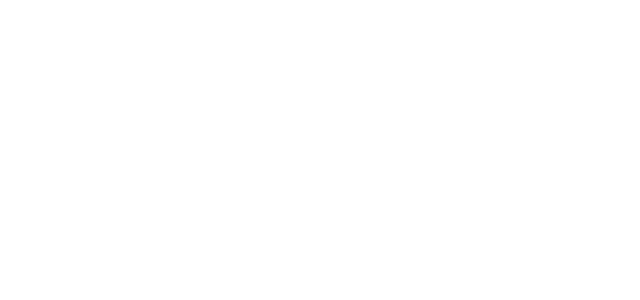
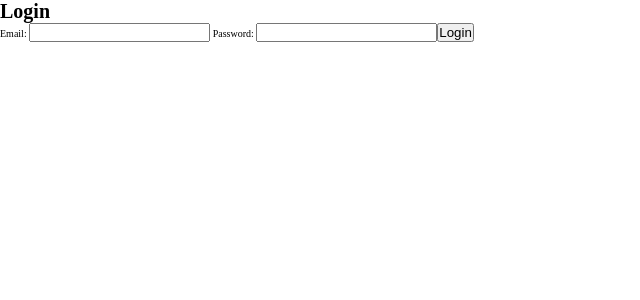
Before and after one commit to Welander1994/nordboRobotics, a Vue app: page /login in a window 1280 px wide. Before the commit this address had no page. Shown: the top 300 px of the page, without its empty margins (0-640 px from the left). Built offline with nearby package versions, Linux system fonts and the light colour scheme.

Commit message:
add login, create user and auth

```diff
--- a/package.json
+++ b/package.json
@@ -12,6 +12,7 @@
     "format": "prettier --write src/"
   },
   "dependencies": {
+    "firebase": "^9.20.0",
     "pinia": "^2.0.32",
     "vue": "^3.2.47",
     "vue-router": "^4.1.6"
@@ -19,7 +20,7 @@
   "devDependencies": {
     "@rushstack/eslint-patch": "^1.2.0",
     "@vitejs/plugin-vue": "^4.0.0",
-    "@vitest/coverage-c8": "^0.30.1",
+    "@vitest/coverage-c8": "^0.29.8",
     "@vue/eslint-config-prettier": "^7.1.0",
     "@vue/test-utils": "^2.3.0",
     "eslint": "^8.34.0",
--- /dev/null
+++ b/src/firebase.js
@@ -0,0 +1,14 @@
+import { initializeApp } from "firebase/app";
+//Firebase configuration
+const firebaseConfig = {
+  apiKey: "AIzaSyAWn0W861jlt4IIlqla61kmg4k-2pYA9vs",
+  authDomain: "nordbo-robotics.firebaseapp.com",
+  projectId: "nordbo-robotics",
+  storageBucket: "nordbo-robotics.appspot.com",
+  messagingSenderId: "787194822969",
+  appId: "1:787194822969:web:df1945beef603b36cce8e8",
+};
+
+// Initialize Firebase
+const app = initializeApp(firebaseConfig);
+export { app };
--- a/src/main.js
+++ b/src/main.js
@@ -1,10 +1,11 @@
 import { createApp } from "vue";
 import { createPinia } from "pinia";
-
 import App from "./App.vue";
 import router from "./router";
+import "./assets/main.scss";
 
-import "./assets/main.scss";
+window.API_URL =
+  "https://nordbo-robotics-default-rtdb.europe-west1.firebasedatabase.app/";
 
 const app = createApp(App);
 
--- a/src/router/index.js
+++ b/src/router/index.js
@@ -1,6 +1,12 @@
 import { createRouter, createWebHistory } from "vue-router";
 import HomeView from "../views/HomeView.vue";
+import AdminView from "../views/AdminView.vue";
+import LoginView from "../views/LoginView.vue";
+import CreateUserView from "../views/CreateUserView.vue";
+import { getAuth } from "firebase/auth";
+import "@/firebase.js";
 
+const auth = getAuth();
 const router = createRouter({
   history: createWebHistory(import.meta.env.BASE_URL),
   routes: [
@@ -9,7 +15,34 @@
       name: "home",
       component: HomeView,
     },
+    {
+      path: "/admin",
+      name: "Admin",
+      component: () => import("../views/AdminView.vue"),
+      meta: { authRequired: true },
+    },
+    {
+      path: "/login",
+      name: "Login",
+      component: () => import("../views/LoginView.vue"),
+    },
+    {
+      path: "/createuser",
+      name: "CreateUser",
+      component: () => import("../views/CreateUserView.vue"),
+    },
   ],
 });
 
+router.beforeEach((to, from, next) => {
+  const currentUser = auth.currentUser;
+  const requiresAuth = to.meta.authRequired;
+
+  if (requiresAuth && !currentUser) {
+    next("/login");
+  } else {
+    next();
+  }
+});
+
 export default router;
--- /dev/null
+++ b/src/views/AdminView.vue
@@ -0,0 +1,7 @@
+<script setup></script>
+
+<template>
+  <h1>Admin</h1>
+</template>
+
+<style lang="scss" scoped></style>
--- /dev/null
+++ b/src/views/CreateUserView.vue
@@ -0,0 +1,49 @@
+<script setup>
+import { ref } from "vue";
+import { getAuth, createUserWithEmailAndPassword } from "firebase/auth";
+import { useRouter } from "vue-router";
+import "@/firebase.js";
+
+const auth = getAuth();
+const email = ref("");
+const password = ref("");
+const error = ref(null);
+
+const router = useRouter();
+
+const createAccount = async () => {
+  try {
+    const userCredential = await createUserWithEmailAndPassword(
+      auth,
+      email.value,
+      password.value
+    );
+    // User has been created successfully
+    const user = userCredential.user;
+    router.push("/login");
+  } catch {
+    // Handle error
+    error.value = "det lykkes ikke";
+  }
+};
+</script>
+
+<template>
+  <div class="about">
+    <h1>Create an account</h1>
+    <form @submit.prevent="createAccount">
+      <label>
+        Email:
+        <input type="email" v-model="email" required />
+      </label>
+      <label>
+        Password:
+        <input type="password" v-model="password" required />
+      </label>
+      <button type="submit">Create Account</button>
+      <p v-if="error">{{ error }}</p>
+    </form>
+  </div>
+</template>
+
+<style scoped lang="scss"></style>
--- a/src/views/HomeView.vue
+++ b/src/views/HomeView.vue
@@ -9,6 +9,26 @@
 import SizeOfBatch from "@/components/form/6-size-of-batch.vue";
 import LevelOfAutomatision from "@/components/form/7-level-of-automatision.vue";
 import Solution from "@/components/form/8-solution.vue";
+import { app } from "@/firebase.js";
+import { getDatabase, ref, onValue } from "firebase/database";
+import { reactive, onMounted } from "vue";
+
+const process = reactive({})
+const getProcess = async () => {
+  try {
+    const response = await fetch(window.API_URL + '/process.json', {
+      method: 'GET',
+      headers: { 'Content-Type': 'application/json' }
+    })
+    const data = await response.json()
+    process.value = data
+  } catch (error) {
+    console.error(error)
+    // show error message to user
+  }
+}
+
+onMounted(getProcess);
 </script>
 
 <template>
@@ -17,6 +37,14 @@
     <main class="form flex">
       <asideComponents />
       <div class="content">
+        <div class="test">
+          <h2>process</h2>
+          <ul>
+            <li v-for="(p, index) in process.value" :key="index">
+              {{ p.name }}
+            </li>
+          </ul>
+        </div>
         <TypeOfRobot />
         <TypeOfMaterial />
         <TypeOfWork />
--- /dev/null
+++ b/src/views/LoginView.vue
@@ -0,0 +1,48 @@
+<script setup>
+import { ref } from "vue";
+import { getAuth, signInWithEmailAndPassword } from "firebase/auth";
+import { useRouter } from "vue-router";
+import "@/firebase.js";
+
+const auth = getAuth();
+const email = ref("");
+const password = ref("");
+const error = ref(null);
+const router = useRouter();
+
+const signInAccount = async () => {
+  try {
+    const userCredential = await signInWithEmailAndPassword(
+      auth,
+      email.value,
+      password.value
+    );
+    // User has been created successfully
+    const user = userCredential.user;
+    router.push("/admin");
+  } catch {
+    // Handle error
+    error.value = "du er ikke en bruger";
+  }
+};
+</script>
+
+<template>
+  <div class="home">
+    <h1>Login</h1>
+    <form @submit.prevent="signInAccount">
+      <label>
+        Email:
+        <input type="email" v-model="email" required />
+      </label>
+      <label>
+        Password:
+        <input type="password" v-model="password" required />
+      </label>
+      <button type="submit">Login</button>
+      <p v-if="error">{{ error }}</p>
+    </form>
+  </div>
+</template>
+
+<style lang="scss" scoped></style>
```
Also changed, not shown: 1 other file (tests, documents, lock files or other folders).
